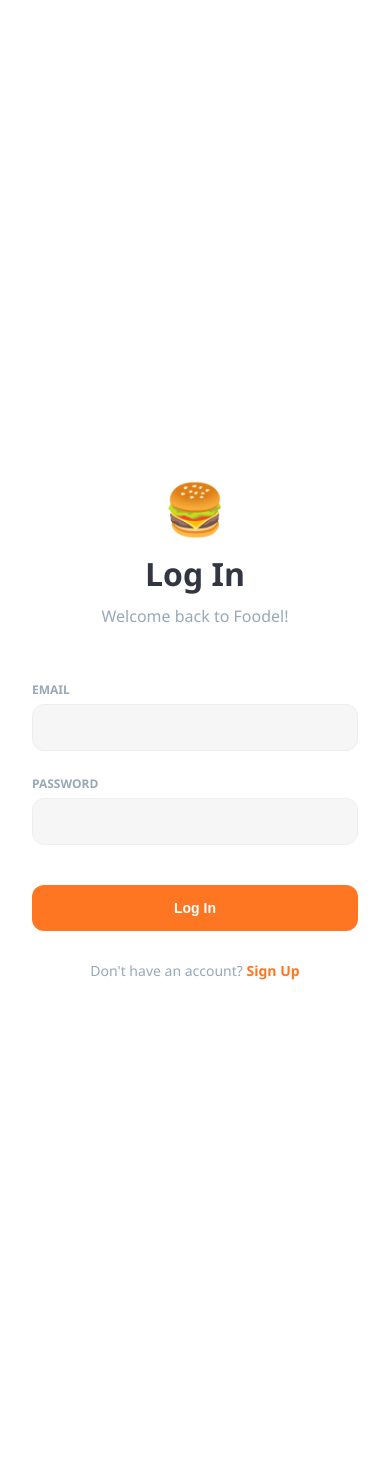
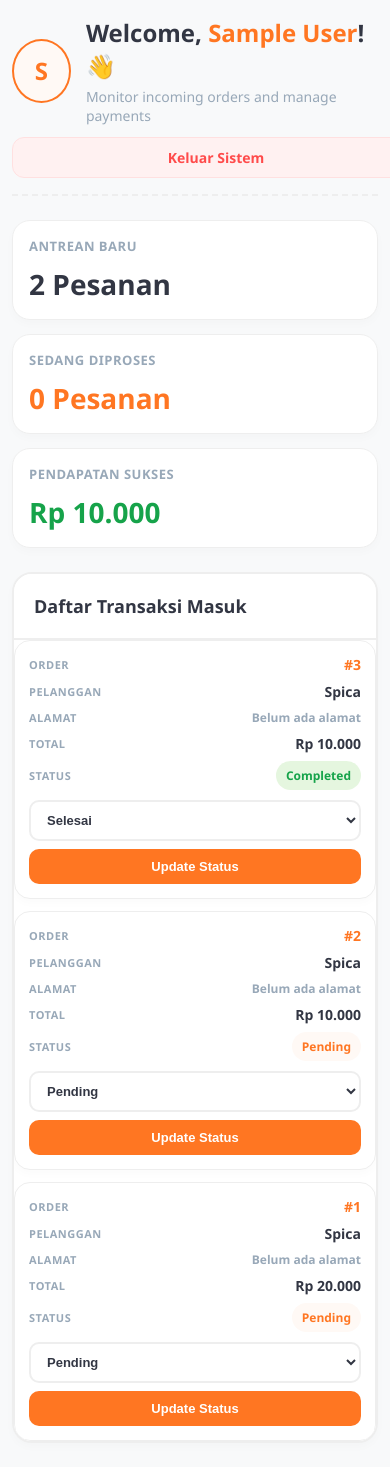
Before and after one commit to SenaSetSuna/food-delivery, a PHP site: page /index.php?page=kasir_dashboard in a window 390 px wide. Run offline with PHP 8.4, Linux system fonts and the light colour scheme; the visitor is signed in with stand-in values (Sample User, id 1); data comes from the database, SQL or seed files in the repository; both versions use the stored data as it was after the commit.

Commit message:
add kasir

```diff
--- a/db.php
+++ b/db.php
@@ -19,6 +19,14 @@ try {
         admin_profile TEXT
     )");
 
+    // Ensure kasir table exists and seed a default kasir account if none exists.
+    $pdo->exec("CREATE TABLE IF NOT EXISTS User_kasir (
+        id_kasir INTEGER PRIMARY KEY AUTOINCREMENT,
+        name TEXT NOT NULL,
+        email TEXT UNIQUE NOT NULL,
+        password TEXT NOT NULL
+    )");
+
     // Ensure the Transaction table has a payment method column for checkout.
     $transactionCols = $pdo->query('PRAGMA table_info("Transaction")')->fetchAll(PDO::FETCH_ASSOC);
     $hasPaymentMethod = false;
@@ -37,6 +45,12 @@ try {
         $stmtAdmin = $pdo->prepare("INSERT INTO User_admin (name, email, password, admin_profile) VALUES (?, ?, ?, ?)");
         $stmtAdmin->execute(['Administrator', 'admin@gmail.com', password_hash('admin123', PASSWORD_DEFAULT), '']);
     }
+
+    $kasirCount = $pdo->query("SELECT COUNT(*) FROM User_kasir")->fetchColumn();
+    if ($kasirCount == 0) {
+        $stmtKasir = $pdo->prepare("INSERT INTO User_kasir (name, email, password) VALUES (?, ?, ?)");
+        $stmtKasir->execute(['Kasir Foodel', 'kasir@gmail.com', password_hash('kasir123', PASSWORD_DEFAULT)]);
+    }
 } catch (PDOException $e) {
     echo "Database connection failed: " . $e->getMessage();
     exit;
--- a/index.php
+++ b/index.php
@@ -116,6 +116,12 @@ $page = isset($_GET['page']) ? $_GET['page'] : 'login';
                 include 'pages/admin_dashboard.php';
                 break;
 
+            // Kasir
+            case 'kasir_dashboard':
+            case 'kasir':
+                include 'pages/kasir_dashboard.php';
+                break;
+
             // Fallback (If someone types a wrong URL)
             default:
                 include 'pages/login.php';
--- /dev/null
+++ b/pages/kasir_dashboard.php
@@ -0,0 +1,321 @@
+<?php
+// Secure the page
+if (!isset($_SESSION['role']) || $_SESSION['role'] !== 'kasir') {
+    header("Location: index.php?page=login");
+    exit;
+}
+
+$kasirName = isset($_SESSION['username']) ? $_SESSION['username'] : 'Kasir Foodel';
+
+// Handle in-place order status updates
+if ($_SERVER['REQUEST_METHOD'] === 'POST' && isset($_POST['update_status'])) {
+    $orderId = $_POST['order_id'];
+    $newStatus = $_POST['status'];
+
+    // Safely update using backticks around Transaction
+    $stmtUpdate = $pdo->prepare("UPDATE `Transaction` SET status = ? WHERE id_transaksi = ?");
+    $stmtUpdate->execute([$newStatus, $orderId]);
+    $successMsg = "Status pesanan #$orderId berhasil diubah menjadi: $newStatus";
+}
+
+// Pull stats from database
+$totalPending = $pdo->query("SELECT COUNT(*) FROM `Transaction` WHERE status = 'Pending'")->fetchColumn();
+$totalProcessing = $pdo->query("SELECT COUNT(*) FROM `Transaction` WHERE status = 'Processing'")->fetchColumn();
+$totalEarnings = $pdo->query("SELECT SUM(total_amount) FROM `Transaction` WHERE status = 'Completed'")->fetchColumn() ?? 0;
+
+// Fetch all transactions with customer details
+$orders = $pdo->query("
+    SELECT t.*, c.name as customer_name
+    FROM `Transaction` t
+    JOIN customers c ON t.id_user = c.id_user
+    ORDER BY t.created_at DESC
+")->fetchAll(PDO::FETCH_ASSOC);
+?>
+
+<style>
+    .kasir-shell {
+        height: 100%;
+        display: flex;
+        flex-direction: column;
+        background: #F8F9FA;
+        overflow: hidden;
+        min-height: 0;
+    }
+
+    .kasir-scroll {
+        flex: 1 1 auto;
+        overflow-y: auto;
+        padding: 20px 16px 28px;
+        min-height: 0;
+        -webkit-overflow-scrolling: touch;
+    }
+
+    .kasir-header {
+        display: flex;
+        justify-content: space-between;
+        align-items: center;
+        margin-bottom: 24px;
+        border-bottom: 2px dashed #eee;
+        padding-bottom: 16px;
+        gap: 12px;
+        flex-wrap: wrap;
+    }
+
+    .kasir-stats {
+        display: grid;
+        grid-template-columns: repeat(auto-fit, minmax(220px, 1fr));
+        gap: 14px;
+        margin-bottom: 24px;
+    }
+
+    .kasir-card {
+        background: #fff;
+        padding: 18px;
+        border-radius: 18px;
+        border: 1px solid #eee;
+        box-shadow: 0 4px 10px rgba(0,0,0,0.02);
+    }
+
+    .kasir-table-wrap {
+        display: block;
+    }
+
+    .kasir-mobile-list {
+        display: none;
+    }
+
+    @media (max-width: 768px) {
+        .kasir-scroll {
+            padding: 16px 12px 24px;
+        }
+
+        .kasir-header {
+            flex-direction: column;
+            align-items: flex-start;
+        }
+
+        .kasir-header .logout-link {
+            width: 100%;
+            text-align: center;
+        }
+
+        .kasir-stats {
+            grid-template-columns: 1fr;
+        }
+
+        .kasir-card {
+            padding: 16px;
+        }
+
+        .kasir-table-wrap {
+            display: none;
+        }
+
+        .kasir-mobile-list {
+            display: flex;
+            flex-direction: column;
+            gap: 12px;
+        }
+
+        .kasir-mobile-item {
+            background: #fff;
+            border: 1px solid #eee;
+            border-radius: 16px;
+            padding: 14px;
+            box-shadow: 0 4px 10px rgba(0,0,0,0.02);
+        }
+
+        .kasir-mobile-row {
+            display: flex;
+            justify-content: space-between;
+            gap: 10px;
+            align-items: center;
+            margin-bottom: 8px;
+        }
+
+        .kasir-mobile-label {
+            font-size: 11px;
+            color: var(--gray);
+            font-weight: 700;
+            text-transform: uppercase;
+            letter-spacing: 0.5px;
+        }
+
+        .kasir-mobile-value {
+            font-size: 14px;
+            color: var(--dark);
+            font-weight: 600;
+            text-align: right;
+        }
+
+        .kasir-mobile-actions {
+            margin-top: 10px;
+            display: flex;
+            flex-direction: column;
+            gap: 8px;
+        }
+
+        .kasir-mobile-actions select,
+        .kasir-mobile-actions button {
+            width: 100%;
+        }
+    }
+</style>
+
+<div class="kasir-shell">
+    <div class="kasir-scroll">
+    <!-- HEADER -->
+    <div class="kasir-header">
+        <div style="display: flex; align-items: center; gap: 15px;">
+            <div style="width: 60px; height: 60px; border-radius: 50%; background: #FFF9F5; display: flex; align-items: center; justify-content: center; border: 2px solid var(--primary);">
+                <span style="color: var(--primary); font-weight: 900; font-size: 24px;"><?= strtoupper(substr($kasirName, 0, 1)) ?></span>
+            </div>
+            <div>
+                <h1 style="margin: 0; color: var(--dark); font-size: 24px; font-weight: 700;">Welcome, <span style="color: var(--primary);"><?= htmlspecialchars($kasirName) ?></span>! 👋</h1>
+                <p style="margin: 5px 0 0 0; color: var(--gray); font-size: 14px;">Monitor incoming orders and manage payments</p>
+            </div>
+        </div>
+        <a href="logout.php" class="logout-link" style="background: #FFF1F1; color: #FF4B4B; padding: 10px 20px; border-radius: 12px; text-decoration: none; font-weight: bold; font-size: 14px; border: 1px solid #FFE0E0;">Keluar Sistem</a>
+    </div>
+
+    <?php if (isset($successMsg)): ?>
+        <div style="background: #E5F6DF; color: #1E4620; padding: 15px; border-radius: 15px; margin-bottom: 25px; font-weight: bold; font-size: 14px; border: 1px solid #c3e6cb;">
+            ✓ <?= htmlspecialchars($successMsg) ?>
+        </div>
+    <?php endif; ?>
+
+    <!-- STATS GRID -->
+    <div class="kasir-stats">
+        <div class="kasir-card">
+            <h3 style="margin: 0; font-size: 13px; color: var(--gray); font-weight: bold; letter-spacing: 0.5px;">ANTREAN BARU</h3>
+            <p style="margin: 10px 0 0 0; font-size: 28px; font-weight: 900; color: var(--dark);"><?= $totalPending ?> Pesanan</p>
+        </div>
+        <div class="kasir-card">
+            <h3 style="margin: 0; font-size: 13px; color: var(--gray); font-weight: bold; letter-spacing: 0.5px;">SEDANG DIPROSES</h3>
+            <p style="margin: 10px 0 0 0; font-size: 28px; font-weight: 900; color: var(--primary);"><?= $totalProcessing ?> Pesanan</p>
+        </div>
+        <div class="kasir-card">
+            <h3 style="margin: 0; font-size: 13px; color: var(--gray); font-weight: bold; letter-spacing: 0.5px;">PENDAPATAN SUKSES</h3>
+            <p style="margin: 10px 0 0 0; font-size: 28px; font-weight: 900; color: #16A34A;">Rp <?= number_format($totalEarnings, 0, ',', '.') ?></p>
+        </div>
+    </div>
+
+    <!-- TRANSACTION TABLE -->
+    <div style="background: #fff; border-radius: 20px; border: 2px solid #eee; box-shadow: 0 4px 10px rgba(0,0,0,0.02); overflow: hidden;">
+        <div style="padding: 20px; border-bottom: 2px solid #eee; background: #fff;">
+            <h2 style="margin:0; font-size: 18px; color: var(--dark);">Daftar Transaksi Masuk</h2>
+        </div>
+
+        <div class="kasir-table-wrap" style="overflow-x: auto; padding: 10px;">
+            <table style="width: 100%; border-collapse: collapse; text-align: left; font-size: 14px; min-width: 760px;">
+                <thead>
+                    <tr style="background: #F6F6F6;">
+                        <th style="padding: 16px; color: var(--gray); font-weight: bold; border-radius: 10px 0 0 10px;">ID Order</th>
+                        <th style="padding: 16px; color: var(--gray); font-weight: bold;">Tanggal</th>
+                        <th style="padding: 16px; color: var(--gray); font-weight: bold;">Pelanggan</th>
+                        <th style="padding: 16px; color: var(--gray); font-weight: bold;">Alamat</th>
+                        <th style="padding: 16px; color: var(--gray); font-weight: bold;">Metode</th>
+                        <th style="padding: 16px; color: var(--gray); font-weight: bold;">Total Bayar</th>
+                        <th style="padding: 16px; color: var(--gray); font-weight: bold;">Status</th>
+                        <th style="padding: 16px; color: var(--gray); font-weight: bold; text-align: center; border-radius: 0 10px 10px 0;">Aksi</th>
+                    </tr>
+                </thead>
+                <tbody>
+                    <?php if (empty($orders)): ?>
+                        <tr>
+                            <td colspan="8" style="text-align: center; color: var(--gray); padding: 40px; font-weight: bold;">Belum ada pesanan masuk.</td>
+                        </tr>
+                    <?php endif; ?>
+                    <?php foreach ($orders as $o): ?>
+                        <tr style="border-bottom: 1px solid #eee;">
+                            <td style="padding: 16px; font-weight: 900; color: var(--primary);">#<?= $o['id_transaksi'] ?></td>
+                            <td style="padding: 16px; color: var(--gray); font-weight: 500;"><?= date('d M Y, H:i', strtotime($o['created_at'] ?? 'now')) ?></td>
+                            <td style="padding: 16px; font-weight: bold; color: var(--dark);"><?= htmlspecialchars($o['customer_name']) ?></td>
+                            <td style="padding: 16px; max-width: 200px; white-space: nowrap; overflow: hidden; text-overflow: ellipsis; color: var(--gray);" title="<?= htmlspecialchars($o['address'] ?? '') ?>">
+                                <?= htmlspecialchars($o['address'] ?? 'Belum ada alamat') ?>
+                            </td>
+                            <td style="padding: 16px;">
+                                <span style="background: #F6F6F6; padding: 6px 10px; border-radius: 8px; font-size: 12px; font-weight: bold; color: var(--dark); border: 1px solid #eee;">
+                                    <?= htmlspecialchars($o['payment_method'] ?? 'Cash') ?>
+                                </span>
+                            </td>
+                            <td style="padding: 16px; font-weight: 900; color: var(--dark);">Rp <?= number_format($o['total_amount'], 0, ',', '.') ?></td>
+                            <td style="padding: 16px;">
+                                <?php
+                                $bg = '#FFF9F5'; $cl = 'var(--primary)';
+                                if ($o['status'] === 'Processing') { $bg = '#E0E7FF'; $cl = '#4F46E5'; }
+                                if ($o['status'] === 'Completed') { $bg = '#E5F6DF'; $cl = '#16A34A'; }
+                                if ($o['status'] === 'Cancelled') { $bg = '#FFF1F1'; $cl = '#FF4B4B'; }
+                                ?>
+                                <span style="background: <?= $bg ?>; color: <?= $cl ?>; padding: 6px 12px; border-radius: 20px; font-size: 12px; font-weight: bold; display: inline-block;">
+                                    <?= $o['status'] ?>
+                                </span>
+                            </td>
+                            <td style="padding: 16px; text-align: center;">
+                                <form method="POST" style="display: flex; gap: 6px; justify-content: center; margin: 0;">
+                                    <input type="hidden" name="order_id" value="<?= $o['id_transaksi'] ?>">
+                                    <select name="status" style="padding: 8px 12px; border-radius: 10px; border: 2px solid #eee; background: #fff; font-size: 13px; font-weight: bold; outline: none; cursor: pointer; color: var(--dark);">
+                                        <option value="Pending" <?= $o['status'] === 'Pending' ? 'selected' : '' ?>>Pending</option>
+                                        <option value="Processing" <?= $o['status'] === 'Processing' ? 'selected' : '' ?>>Dimasak</option>
+                                        <option value="Completed" <?= $o['status'] === 'Completed' ? 'selected' : '' ?>>Selesai</option>
+                                        <option value="Cancelled" <?= $o['status'] === 'Cancelled' ? 'selected' : '' ?>>Batal</option>
+                                    </select>
+                                    <button type="submit" name="update_status" class="btn-orange" style="padding: 8px 15px; border-radius: 10px; font-size: 13px; width: auto; margin: 0;">Set</button>
+                                </form>
+                            </td>
+                        </tr>
+                    <?php endforeach; ?>
+                </tbody>
+            </table>
+        </div>
+
+        <div class="kasir-mobile-list">
+            <?php if (empty($orders)): ?>
+                <div style="text-align: center; color: var(--gray); padding: 24px 12px; font-weight: bold;">Belum ada pesanan masuk.</div>
+            <?php endif; ?>
+            <?php foreach ($orders as $o): ?>
+                <?php
+                $bg = '#FFF9F5'; $cl = 'var(--primary)';
+                if ($o['status'] === 'Processing') { $bg = '#E0E7FF'; $cl = '#4F46E5'; }
+                if ($o['status'] === 'Completed') { $bg = '#E5F6DF'; $cl = '#16A34A'; }
+                if ($o['status'] === 'Cancelled') { $bg = '#FFF1F1'; $cl = '#FF4B4B'; }
+                ?>
+                <div class="kasir-mobile-item">
+                    <div class="kasir-mobile-row">
+                        <span class="kasir-mobile-label">Order</span>
+                        <span class="kasir-mobile-value" style="color: var(--primary);">#<?= $o['id_transaksi'] ?></span>
+                    </div>
+                    <div class="kasir-mobile-row">
+                        <span class="kasir-mobile-label">Pelanggan</span>
+                        <span class="kasir-mobile-value"><?= htmlspecialchars($o['customer_name']) ?></span>
+                    </div>
+                    <div class="kasir-mobile-row">
+                        <span class="kasir-mobile-label">Alamat</span>
+                        <span class="kasir-mobile-value" style="font-size: 12px; color: var(--gray); text-align: left;"><?= htmlspecialchars($o['address'] ?? 'Belum ada alamat') ?></span>
+                    </div>
+                    <div class="kasir-mobile-row">
+                        <span class="kasir-mobile-label">Total</span>
+                        <span class="kasir-mobile-value">Rp <?= number_format($o['total_amount'], 0, ',', '.') ?></span>
+                    </div>
+                    <div class="kasir-mobile-row">
+                        <span class="kasir-mobile-label">Status</span>
+                        <span style="background: <?= $bg ?>; color: <?= $cl ?>; padding: 6px 10px; border-radius: 999px; font-size: 12px; font-weight: bold;"><?= $o['status'] ?></span>
+                    </div>
+                    <div class="kasir-mobile-actions">
+                        <form method="POST" style="display: flex; flex-direction: column; gap: 8px; margin: 0;">
+                            <input type="hidden" name="order_id" value="<?= $o['id_transaksi'] ?>">
+                            <select name="status" style="padding: 10px 12px; border-radius: 10px; border: 2px solid #eee; background: #fff; font-size: 13px; font-weight: bold; outline: none; cursor: pointer; color: var(--dark);">
+                                <option value="Pending" <?= $o['status'] === 'Pending' ? 'selected' : '' ?>>Pending</option>
+                                <option value="Processing" <?= $o['status'] === 'Processing' ? 'selected' : '' ?>>Dimasak</option>
+                                <option value="Completed" <?= $o['status'] === 'Completed' ? 'selected' : '' ?>>Selesai</option>
+                                <option value="Cancelled" <?= $o['status'] === 'Cancelled' ? 'selected' : '' ?>>Batal</option>
+                            </select>
+                            <button type="submit" name="update_status" class="btn-orange" style="padding: 10px 15px; border-radius: 10px; font-size: 13px; width: 100%; margin: 0;">Update Status</button>
+                        </form>
+                    </div>
+                </div>
+            <?php endforeach; ?>
+        </div>
+    </div>
+</div>
+</div>
--- a/pages/login.php
+++ b/pages/login.php
@@ -41,8 +41,21 @@ if ($_SERVER['REQUEST_METHOD'] === 'POST') {
             exit;
         }
 
-        // 3. IF NOT A SELLER, CHECK FOR ADMIN
-        $stmt3 = $pdo->prepare("SELECT * FROM User_admin WHERE email = ?");
+        // 3. IF NOT A SELLER, CHECK FOR KASIR
+        $stmt3 = $pdo->prepare("SELECT * FROM User_kasir WHERE email = ?");
+        $stmt3->execute([$email]);
+        $kasir = $stmt3->fetch(PDO::FETCH_ASSOC);
+
+        if ($kasir && password_verify($password, $kasir['password'])) {
+            $_SESSION['kasir_id'] = $kasir['id_kasir'];
+            $_SESSION['username'] = $kasir['name'];
+            $_SESSION['role'] = 'kasir';
+            header('Location: index.php?page=kasir_dashboard');
+            exit;
+        }
+
+        // 4. IF NOT A KASIR, CHECK FOR ADMIN
+        $stmt4 = $pdo->prepare("SELECT * FROM User_admin WHERE email = ?");
         $stmt3->execute([$email]);
         $admin = $stmt3->fetch(PDO::FETCH_ASSOC);
 
@@ -54,7 +67,7 @@ if ($_SERVER['REQUEST_METHOD'] === 'POST') {
             exit;
         }
 
-        // 4. IF NEITHER MATCHES
+        // 5. IF NEITHER MATCHES
         $error = "Invalid email or password.";
     }
 }
```
Also changed, not shown: fdl.db, 1 other file.
